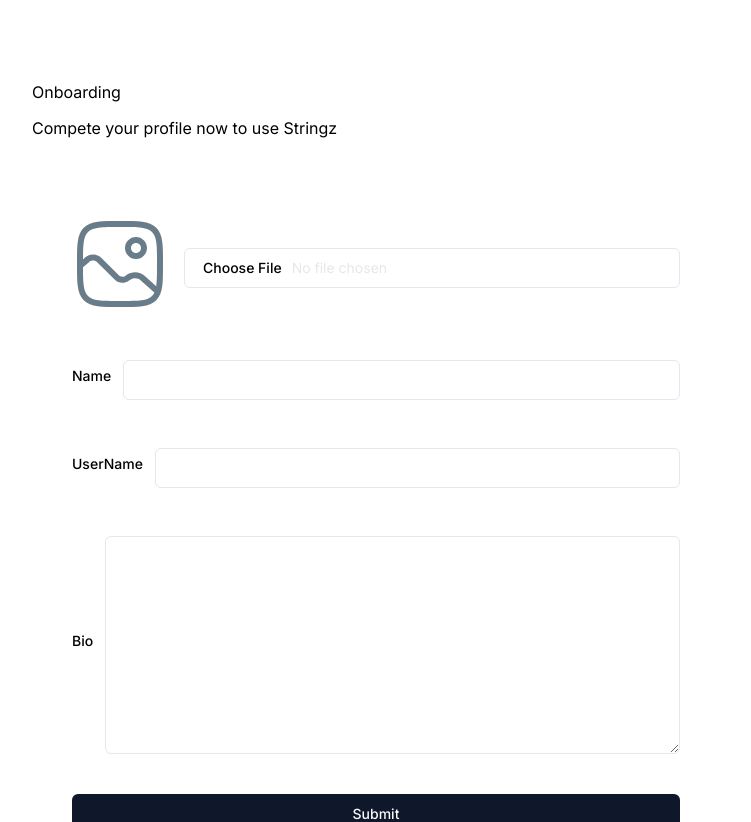
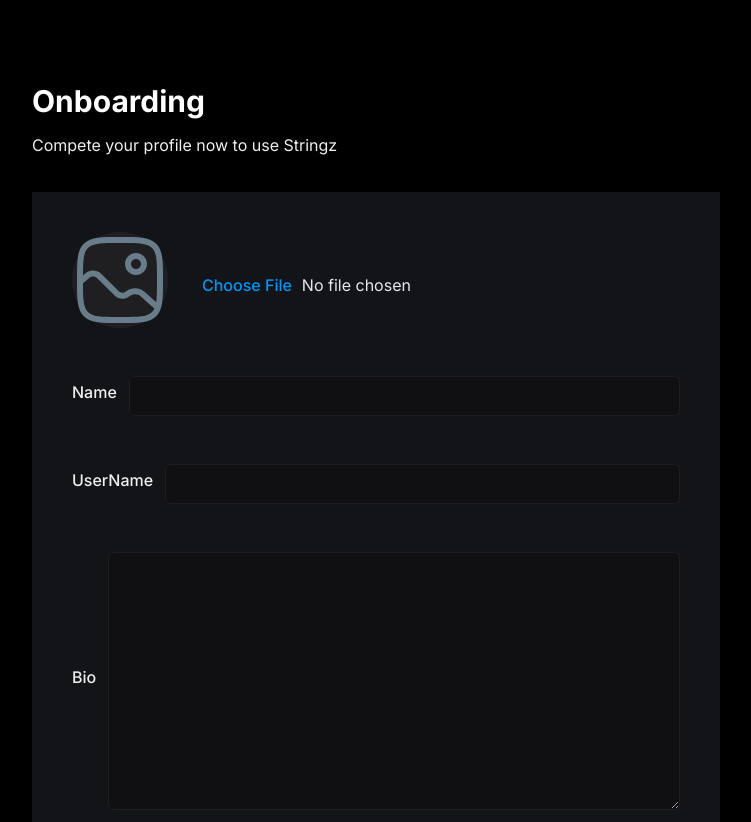
Before and after one commit to AishiD/Stringzzz, a Next.js app: page /onboarding in a window 1280 px wide. Shown: the top 822 px of the page, without its empty margins (264-1015 px from the left). Built offline with nearby package versions, Linux system fonts and the light colour scheme; no server answers.

Commit message:
updated glboacss and taoilwindconfig

```diff
--- a/app/globals.css
+++ b/app/globals.css
@@ -1,3 +1,161 @@
 @tailwind base;
-  @tailwind components;
-  @tailwind utilities;
+@tailwind components;
+@tailwind utilities;
+
+@layer components {
+  /* main */
+  .main-container {
+    @apply flex min-h-screen flex-1 flex-col items-center bg-dark-1 px-6 pb-10 pt-28 max-md:pb-32 sm:px-10;
+  }
+
+  /* Head Text */
+  .head-text {
+    @apply text-heading2-bold text-light-1;
+  }
+
+  /* Activity */
+  .activity-card {
+    @apply flex items-center gap-2 rounded-md bg-dark-2 px-7 py-4;
+  }
+
+  /* No Result */
+  .no-result {
+    @apply text-center !text-base-regular text-light-3;
+  }
+
+  /* Community Card */
+  .community-card {
+    @apply w-full rounded-lg bg-dark-3 px-4 py-5 sm:w-96;
+  }
+
+  .community-card_btn {
+    @apply rounded-lg bg-primary-500 px-5 py-1.5 text-small-regular !text-light-1 !important;
+  }
+
+  /* thread card  */
+  .thread-card_bar {
+    @apply relative mt-2 w-0.5 grow rounded-full bg-neutral-800;
+  }
+
+  /* User card */
+  .user-card {
+    @apply flex flex-col justify-between gap-4 max-xs:rounded-xl max-xs:bg-dark-3 max-xs:p-4 xs:flex-row xs:items-center;
+  }
+
+  .user-card_avatar {
+    @apply flex flex-1 items-start justify-start gap-3 xs:items-center;
+  }
+
+  .user-card_btn {
+    @apply h-auto min-w-[74px] rounded-lg bg-primary-500 text-[12px] text-light-1 !important;
+  }
+
+  .searchbar {
+    @apply flex gap-1 rounded-lg bg-dark-3 px-4 py-2;
+  }
+
+  .searchbar_input {
+    @apply border-none bg-dark-3 text-base-regular text-light-4 outline-none !important;
+  }
+
+  .topbar {
+    @apply fixed top-0 z-30 flex w-full items-center justify-between bg-dark-2 px-6 py-3;
+  }
+
+  .bottombar {
+    @apply fixed bottom-0 z-10 w-full rounded-t-3xl bg-glassmorphism p-4 backdrop-blur-lg xs:px-7 md:hidden;
+  }
+
+  .bottombar_container {
+    @apply flex items-center justify-between gap-3 xs:gap-5;
+  }
+
+  .bottombar_link {
+    @apply relative flex flex-col items-center gap-2 rounded-lg p-2 sm:flex-1 sm:px-2 sm:py-2.5;
+  }
+
+  .leftsidebar {
+    @apply sticky left-0 top-0 z-20 flex h-screen w-fit flex-col justify-between overflow-auto border-r border-r-dark-4 bg-dark-2 pb-5 pt-28 max-md:hidden;
+  }
+
+  .leftsidebar_link {
+    @apply relative flex justify-start gap-4 rounded-lg p-4;
+  }
+
+  .pagination {
+    @apply mt-10 flex w-full items-center justify-center gap-5;
+  }
+
+  .rightsidebar {
+    @apply sticky right-0 top-0 z-20 flex h-screen w-fit flex-col justify-between gap-12 overflow-auto border-l border-l-dark-4 bg-dark-2 px-10 pb-6 pt-28 max-xl:hidden;
+  }
+}
+
+@layer utilities {
+  .css-invert {
+    @apply invert-[50%] brightness-200;
+  }
+
+  .custom-scrollbar::-webkit-scrollbar {
+    width: 3px;
+    height: 3px;
+    border-radius: 2px;
+  }
+
+  .custom-scrollbar::-webkit-scrollbar-track {
+    background: #09090a;
+  }
+
+  .custom-scrollbar::-webkit-scrollbar-thumb {
+    background: #5c5c7b;
+    border-radius: 50px;
+  }
+
+  .custom-scrollbar::-webkit-scrollbar-thumb:hover {
+    background: #7878a3;
+  }
+}
+
+/* Clerk Responsive fix */
+.cl-organizationSwitcherTrigger .cl-userPreview .cl-userPreviewTextContainer {
+  @apply max-sm:hidden;
+}
+
+.cl-organizationSwitcherTrigger
+  .cl-organizationPreview
+  .cl-organizationPreviewTextContainer {
+  @apply max-sm:hidden;
+}
+
+/* Shadcn Component Styles */
+
+/* Tab */
+.tab {
+  @apply flex min-h-[50px] flex-1 items-center gap-3 bg-dark-2 text-light-2 data-[state=active]:bg-[#0e0e12] data-[state=active]:text-light-2 !important;
+}
+
+.no-focus {
+  @apply focus-visible:ring-0 focus-visible:ring-transparent focus-visible:ring-offset-0 !important;
+}
+
+/* Account Profile  */
+.account-form_image-label {
+  @apply flex h-24 w-24 items-center justify-center rounded-full bg-dark-4 !important;
+}
+
+.account-form_image-input {
+  @apply cursor-pointer border-none bg-transparent outline-none file:text-blue !important;
+}
+
+.account-form_input {
+  @apply border border-dark-4 bg-dark-3 text-light-1 !important;
+}
+
+/* Comment Form */
+.comment-form {
+  @apply mt-10 flex items-center gap-4 border-y border-y-dark-4 py-5 max-xs:flex-col !important;
+}
+
+.comment-form_btn {
+  @apply rounded-3xl bg-primary-500 px-8 py-2 !text-small-regular text-light-1 max-xs:w-full !important;
+}
--- a/components/forms/AccountProfile.tsx
+++ b/components/forms/AccountProfile.tsx
@@ -151,7 +151,7 @@
             </FormItem>
           )}
         />
-        <Button type="submit">Submit</Button>
+        <Button type="submit" className="bg-primary-500">Submit</Button>
       </form>
     </Form>
   );
--- a/tailwind.config.ts
+++ b/tailwind.config.ts
@@ -1,14 +1,12 @@
-import type { Config } from "tailwindcss"
-
-const config = {
+/** @type {import('tailwindcss').Config} */
+module.exports = {
   darkMode: ["class"],
   content: [
-    './pages/**/*.{ts,tsx}',
-    './components/**/*.{ts,tsx}',
-    './app/**/*.{ts,tsx}',
-    './src/**/*.{ts,tsx}',
+    "./pages/**/*.{ts,tsx}",
+    "./components/**/*.{ts,tsx}",
+    "./app/**/*.{ts,tsx}",
+    "./src/**/*.{ts,tsx}",
   ],
-  prefix: "",
   theme: {
     container: {
       center: true,
@@ -17,15 +15,195 @@
         "2xl": "1400px",
       },
     },
+    fontSize: {
+      "heading1-bold": [
+        "36px",
+        {
+          lineHeight: "140%",
+          fontWeight: "700",
+        },
+      ],
+      "heading1-semibold": [
+        "36px",
+        {
+          lineHeight: "140%",
+          fontWeight: "600",
+        },
+      ],
+      "heading2-bold": [
+        "30px",
+        {
+          lineHeight: "140%",
+          fontWeight: "700",
+        },
+      ],
+      "heading2-semibold": [
+        "30px",
+        {
+          lineHeight: "140%",
+          fontWeight: "600",
+        },
+      ],
+      "heading3-bold": [
+        "24px",
+        {
+          lineHeight: "140%",
+          fontWeight: "700",
+        },
+      ],
+      "heading4-medium": [
+        "20px",
+        {
+          lineHeight: "140%",
+          fontWeight: "500",
+        },
+      ],
+      "body-bold": [
+        "18px",
+        {
+          lineHeight: "140%",
+          fontWeight: "700",
+        },
+      ],
+      "body-semibold": [
+        "18px",
+        {
+          lineHeight: "140%",
+          fontWeight: "600",
+        },
+      ],
+      "body-medium": [
+        "18px",
+        {
+          lineHeight: "140%",
+          fontWeight: "500",
+        },
+      ],
+      "body-normal": [
+        "18px",
+        {
+          lineHeight: "140%",
+          fontWeight: "400",
+        },
+      ],
+      "body1-bold": [
+        "18px",
+        {
+          lineHeight: "140%",
+          fontWeight: "700",
+        },
+      ],
+      "base-regular": [
+        "16px",
+        {
+          lineHeight: "140%",
+          fontWeight: "400",
+        },
+      ],
+      "base-medium": [
+        "16px",
+        {
+          lineHeight: "140%",
+          fontWeight: "500",
+        },
+      ],
+      "base-semibold": [
+        "16px",
+        {
+          lineHeight: "140%",
+          fontWeight: "600",
+        },
+      ],
+      "base1-semibold": [
+        "16px",
+        {
+          lineHeight: "140%",
+          fontWeight: "600",
+        },
+      ],
+      "small-regular": [
+        "14px",
+        {
+          lineHeight: "140%",
+          fontWeight: "400",
+        },
+      ],
+      "small-medium": [
+        "14px",
+        {
+          lineHeight: "140%",
+          fontWeight: "500",
+        },
+      ],
+      "small-semibold": [
+        "14px",
+        {
+          lineHeight: "140%",
+          fontWeight: "600",
+        },
+      ],
+      "subtle-medium": [
+        "12px",
+        {
+          lineHeight: "16px",
+          fontWeight: "500",
+        },
+      ],
+      "subtle-semibold": [
+        "12px",
+        {
+          lineHeight: "16px",
+          fontWeight: "600",
+        },
+      ],
+      "tiny-medium": [
+        "10px",
+        {
+          lineHeight: "140%",
+          fontWeight: "500",
+        },
+      ],
+      "x-small-semibold": [
+        "7px",
+        {
+          lineHeight: "9.318px",
+          fontWeight: "600",
+        },
+      ],
+    },
     extend: {
+      colors: {
+        "primary-500": "#877EFF",
+        "secondary-500": "#FFB620",
+        blue: "#0095F6",
+        "logout-btn": "#FF5A5A",
+        "navbar-menu": "rgba(16, 16, 18, 0.6)",
+        "dark-1": "#000000",
+        "dark-2": "#121417",
+        "dark-3": "#101012",
+        "dark-4": "#1F1F22",
+        "light-1": "#FFFFFF",
+        "light-2": "#EFEFEF",
+        "light-3": "#7878A3",
+        "light-4": "#5C5C7B",
+        "gray-1": "#697C89",
+        glassmorphism: "rgba(16, 16, 18, 0.60)",
+      },
+      boxShadow: {
+        "count-badge": "0px 0px 6px 2px rgba(219, 188, 159, 0.30)",
+        "groups-sidebar": "-30px 0px 60px 0px rgba(28, 28, 31, 0.50)",
+      },
+      screens: {
+        xs: "400px",
+      },
       keyframes: {
         "accordion-down": {
-          from: { height: "0" },
+          from: { height: 0 },
           to: { height: "var(--radix-accordion-content-height)" },
         },
         "accordion-up": {
           from: { height: "var(--radix-accordion-content-height)" },
-          to: { height: "0" },
+          to: { height: 0 },
         },
       },
       animation: {
@@ -35,6 +213,4 @@
     },
   },
   plugins: [require("tailwindcss-animate")],
-} satisfies Config
-
-export default config
+};
```
